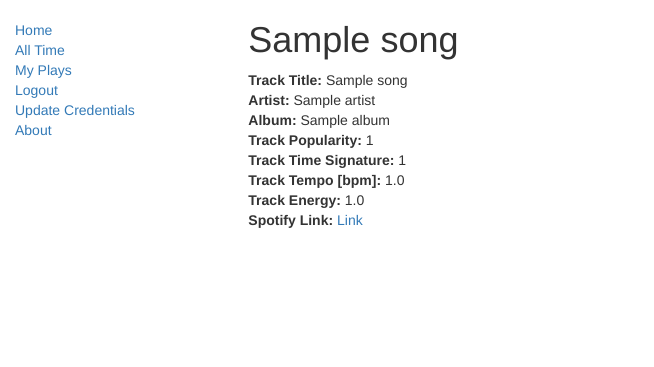
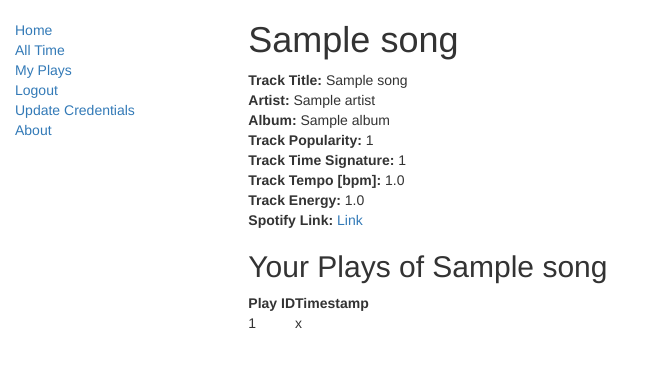
Before and after one commit to zegarelli/spy-ify, a Django app: page /track/1 in a window 1280 px wide. Shown: the top 367 px of the page, without its empty margins (0-654 px from the left). Run offline with Django 3.2, Linux system fonts and the light colour scheme; a user stored in the database is signed in; tables that the repository leaves empty hold one stand-in row (values such as "Sample post"); some libraries are stand-ins or nearby versions.

Commit message:
Added user's plays to track details page.

```diff
--- a/Site/mysite/spytify/templates/track.html
+++ b/Site/mysite/spytify/templates/track.html
@@ -10,4 +10,19 @@
 		  <br><strong>Track Tempo [bpm]: </strong>{{track.tempo}}
 		  <br><strong>Track Energy: </strong>{{track.energy}}
 	      <br><strong>Spotify Link: </strong><a href="https://open.spotify.com/track/{{ track.pk }}">Link</a>
+
+	<h2>Your Plays of {{track}}</h2>
+	 <table>
+	    <tr>
+	        <th>Play ID</th>
+	        <th>Timestamp</th>
+	    </tr>
+	  {% for play in track_table %}
+	    <tr>
+	        <td>{{ play.play_id }}</td>
+	        <td>{{ play.time_stamp }}</td>
+	    </tr>
+	    {% endfor %}
+	</table>
+
 {% endblock %}
--- a/Site/mysite/spytify/views.py
+++ b/Site/mysite/spytify/views.py
@@ -4,7 +4,7 @@ from django.contrib.auth import login, authenticate
 from django_tables2 import RequestConfig
 from django.db import connection
 from django.http import HttpResponseRedirect
-from .tables import PlayTable
+from .tables import PlayTable, TrackTable
 
 from .models import Artist, Album, Song, Play, UserToken
 from .forms import SignUpForm
@@ -165,6 +165,11 @@ def TrackDetailView(request, trackid):
     """
     context = {'user': request.user}
     context['track'] = Song.objects.get(pk=trackid)
+    table = Play.objects.filter(user_id=request.user).filter(song_id=trackid)
+    context['track_table'] = table
+    # context['track_table'] = TrackTable(table)
+
+    # RequestConfig(request).configure(table)
 
     return render(request, 'track.html', context=context)
 
```
Also changed, not shown: Site/mysite/spytify/tables.py (+12 -0 lines).
